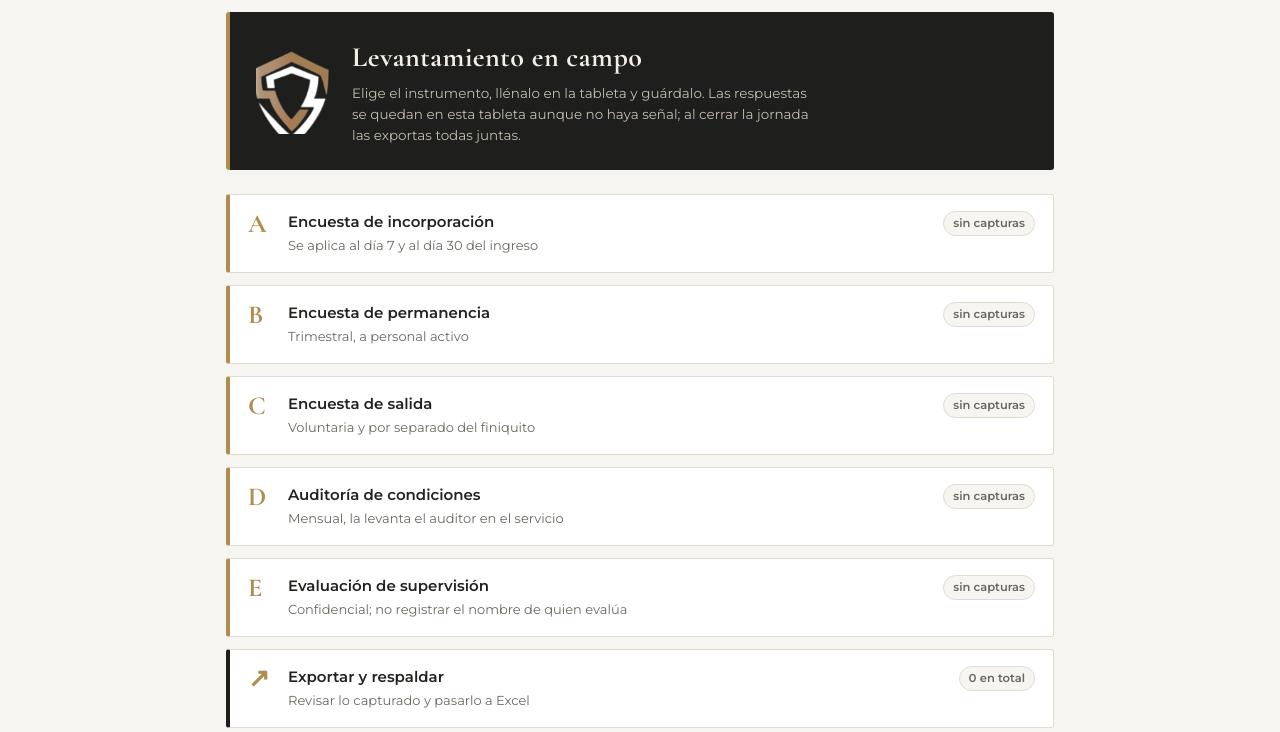
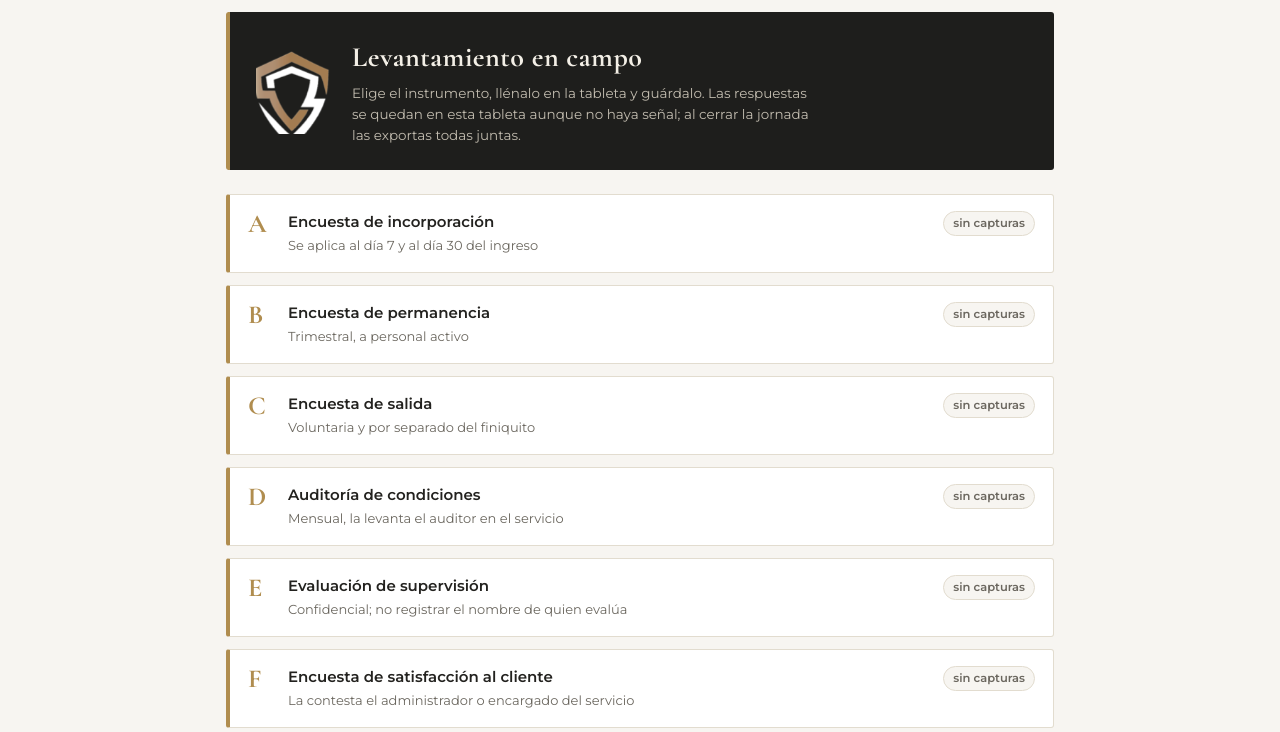
Before and after one commit to luisrodrigoag-pixel/escucha, a plain HTML site: page index.html in a window 1280 px wide. Shown: the part 68-800 px from the top of the page. Drawn offline with nearby package versions, Linux system fonts and the light colour scheme.

Commit message:
Encuesta de satisfaccion al cliente como instrumento F
Lo pidio Luis Ro el 18-nov-2026: subir el de atencion a clientes a la app
de ESCUCHA, que hasta ahora solo tenia los cinco instrumentos de personal.

- Los 10 reactivos y las 4 preguntas abiertas salen del formato impreso
  "Encuesta de satisfaccion al cliente" de Calidad del Servicio, sin cambiar
  el texto de ninguna pregunta.
- La recomendacion va de 0 a 10 (NPS) y no en la escala de 1 a 5 de los
  demas reactivos, como en el formato de papel.
- Datos del levantamiento: ademas de la fecha y el servicio, pide quien
  contesta, su cargo, antiguedad con Securitas, telefono, correo y el
  entrevistador, porque a este instrumento se le da seguimiento con nombre.

Probado abriendo el instrumento en el navegador: los 8 campos, los 10
reactivos con N/A, los botones del 0 al 10 y las 4 abiertas se dibujan y
el contador de respuestas corre.

Co-Authored-By: Claude Opus 5 <noreply@anthropic.com>

```diff
--- a/index.html
+++ b/index.html
@@ -286,7 +286,31 @@ const INSTRUMENTOS = [
       ["bien","¿Qué hace bien este supervisor?","texto"],
       ["mejorar","¿Qué debe mejorar?","texto"],
       ["confidencial","¿Existe algún asunto que requiera atención confidencial inmediata?","ops:Sí|No"],
-      ["canal","Canal seguro para darle seguimiento","campo"]] }
+      ["canal","Canal seguro para darle seguimiento","campo"]] },
+
+  { id:"F", nombre:"Encuesta de satisfacción al cliente", det:"La contesta el administrador o encargado del servicio",
+    escala:"1 = nunca o muy mal · 5 = siempre o muy bien · N/A = no aplica",
+    campos:[["fecha","Fecha","date"],["contesta","Nombre de quien contesta","text"],["cargo","Cargo","text"],
+            ["servicio","Lugar o servicio","text"],["antiguedad","Tiempo con Securitas","text"],
+            ["telefono","Teléfono de contacto","text"],["correo","Correo electrónico","text"],
+            ["entrevistador","Entrevistador","text"]],
+    reactivos:[
+      "El servicio está cubierto siempre, sin faltas de personal.",
+      "Los guardias llegan a tiempo al cambio de turno.",
+      "El personal se presenta uniformado y bien presentado.",
+      "Atienden con respeto a residentes, clientes y visitantes.",
+      "Los reportes de novedades le llegan completos y a tiempo.",
+      "Cuando hay un incidente, le avisan de inmediato.",
+      "El supervisor de Securitas lo visita y da la cara.",
+      "Cuando pide algo, se resuelve sin que tenga que insistir.",
+      "La facturación le llega correcta y en la fecha.",
+      "El personal conoce el protocolo del lugar (accesos, rondines, bitácora)."],
+    extras:[
+      ["recomendaria","¿Recomendaría Securitas a otro administrador o propietario? (0 = nunca, 10 = sin dudarlo)","ops:0|1|2|3|4|5|6|7|8|9|10"],
+      ["molesta","¿Qué es lo que más le molesta hoy del servicio?","texto"],
+      ["gusta","¿Qué es lo que más le gusta del servicio?","texto"],
+      ["cambiaria","¿Qué cambiaría primero?","texto"],
+      ["direccion","¿Qué le quiere decir a la Dirección General?","texto"]] }
 ];
 
 const LLAVE = "seguriprev-escucha-v1";
```
Also changed, not shown: 1 other file.
